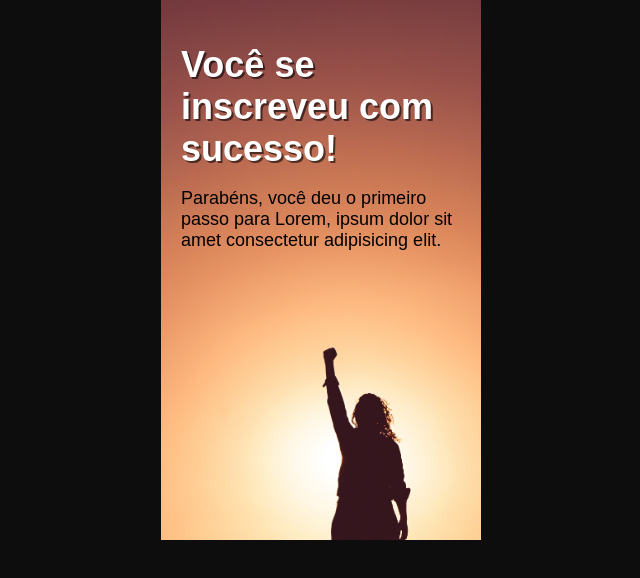
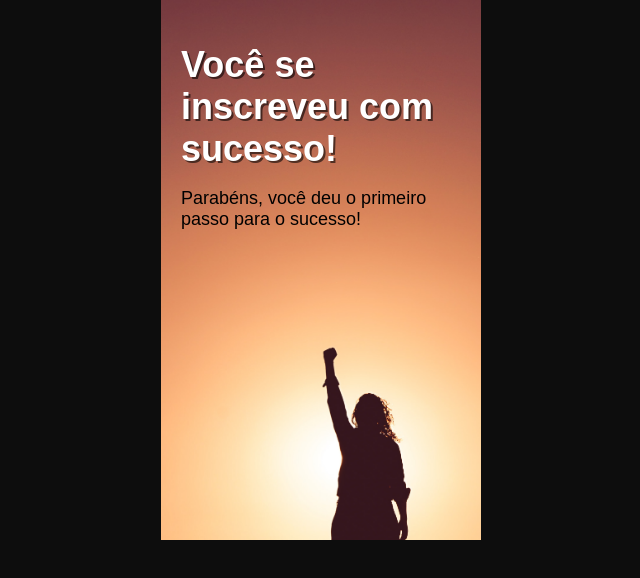
Before and after one commit to Lightburnt1/Portfolio, a plain HTML site: page mastermind/congratulations.html in a window 1280 px wide. Shown: the whole page, without its empty margins (319-959 px from the left). Drawn offline with Linux system fonts and the light colour scheme.

Commit message:
Update congratulations.html

```diff
--- a/mastermind/congratulations.html
+++ b/mastermind/congratulations.html
@@ -29,7 +29,7 @@
 <body>
     <div class="container">
         <h1>Você se inscreveu com sucesso!</h1>
-        <p>Parabéns, você deu o primeiro passo para Lorem, ipsum dolor sit amet consectetur adipisicing elit.</p>
+        <p>Parabéns, você deu o primeiro passo para o sucesso!</p>
     </div>
 </body>
 </html>
```
